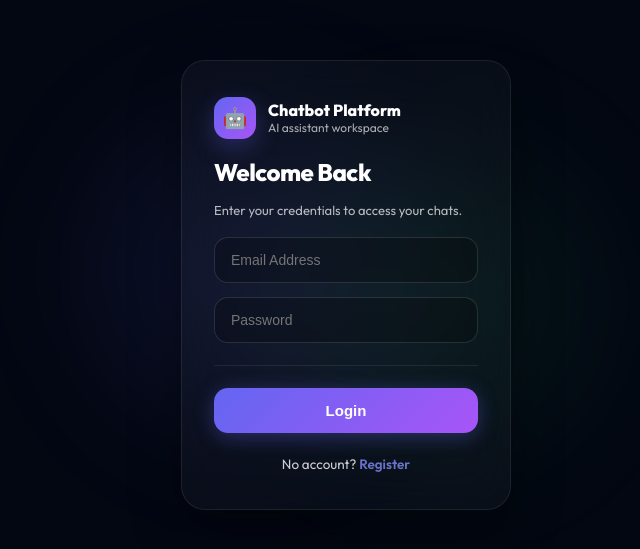
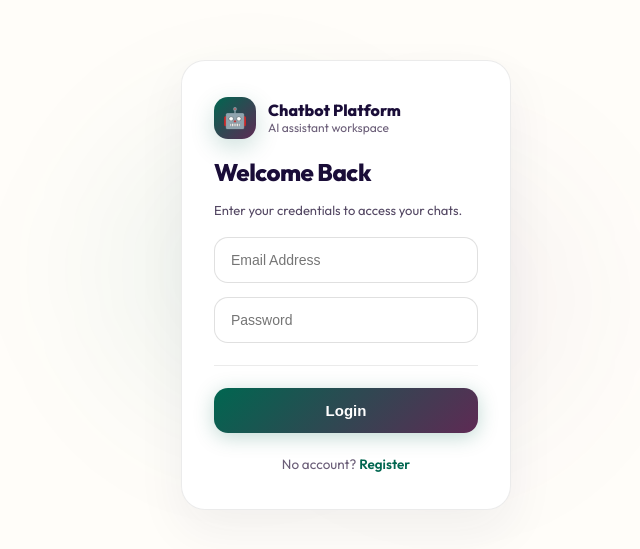
Before and after one commit to bhuvangujjarbhuvan-ctrl/chatbot-platform, a React (Vite) app in the folder frontend/: page /login in a window 1280 px wide. Shown: the part 115-664 px from the top of the page, without its empty margins (294-934 px from the left). Built offline with nearby package versions, Linux system fonts and the light colour scheme; no server answers.

Commit message:
Update Login and Register pages to Creamy Light Mode Theme

```diff
--- a/frontend/src/pages/Login.jsx
+++ b/frontend/src/pages/Login.jsx
@@ -1,4 +1,3 @@
-
 import { useState } from "react";
 import { useNavigate, Link } from "react-router-dom";
 import { api } from "../api"; // adjust path if needed
@@ -92,7 +91,7 @@ const styles = {
     minHeight: "100vh",
     display: "grid",
     placeItems: "center",
-    background: "#030712",
+    background: "var(--bg-primary)",
     fontFamily: "'Outfit', 'Plus Jakarta Sans', system-ui, sans-serif",
     overflow: "hidden",
   },
@@ -102,7 +101,7 @@ const styles = {
     left: "25%",
     width: "450px",
     height: "450px",
-    background: "radial-gradient(circle, rgba(99, 102, 241, 0.15) 0%, rgba(99, 102, 241, 0) 70%)",
+    background: "radial-gradient(circle, rgba(0, 102, 80, 0.08) 0%, rgba(0, 102, 80, 0) 70%)",
     filter: "blur(50px)",
     pointerEvents: "none",
   },
@@ -112,7 +111,7 @@ const styles = {
     right: "25%",
     width: "450px",
     height: "450px",
-    background: "radial-gradient(circle, rgba(34, 197, 94, 0.1) 0%, rgba(34, 197, 94, 0) 70%)",
+    background: "radial-gradient(circle, rgba(94, 42, 84, 0.06) 0%, rgba(94, 42, 84, 0) 70%)",
     filter: "blur(50px)",
     pointerEvents: "none",
   },
@@ -121,11 +120,11 @@ const styles = {
     width: 330,
     padding: "36px 32px",
     borderRadius: 24,
-    background: "rgba(255, 255, 255, 0.03)",
-    border: "1px solid rgba(255, 255, 255, 0.08)",
+    background: "#FFFFFF",
+    border: "1px solid rgba(0, 0, 0, 0.08)",
     backdropFilter: "blur(24px)",
-    boxShadow: "0 20px 50px rgba(0, 0, 0, 0.4)",
-    color: "#fff",
+    boxShadow: "0 20px 50px rgba(42, 27, 61, 0.06)",
+    color: "var(--text-body)",
     display: "flex",
     flexDirection: "column",
     gap: 14,
@@ -143,22 +142,23 @@ const styles = {
     borderRadius: 14,
     display: "grid",
     placeItems: "center",
-    background: "linear-gradient(135deg, #6366f1, #a855f7)",
-    boxShadow: "0 8px 24px rgba(99, 102, 241, 0.3)",
+    background: "linear-gradient(135deg, var(--accent-primary), var(--accent-plum))",
+    boxShadow: "0 8px 24px rgba(0, 102, 80, 0.2)",
     fontSize: 20,
+    color: "#fff",
   },
-  brandTitle: { fontWeight: 800, fontSize: 16, margin: 0 },
-  brandSub: { fontSize: 12, opacity: 0.65, margin: 0 },
-  formTitle: { fontSize: 24, fontWeight: 800, margin: 0, letterSpacing: "-0.5px" },
-  formNote: { fontSize: 13, opacity: 0.7, margin: "0 0 4px 0", lineHeight: "1.4" },
+  brandTitle: { fontWeight: 800, fontSize: 16, margin: 0, color: "var(--text-heading)" },
+  brandSub: { fontSize: 12, color: "var(--text-muted)", margin: 0 },
+  formTitle: { fontSize: 24, fontWeight: 800, margin: 0, letterSpacing: "-0.5px", color: "var(--text-heading)" },
+  formNote: { fontSize: 13, color: "var(--text-body)", opacity: 0.8, margin: "0 0 4px 0", lineHeight: "1.4" },
   input: {
     width: "100%",
     boxSizing: "border-box",
     padding: "14px 16px",
     borderRadius: 14,
-    border: "1px solid rgba(255, 255, 255, 0.12)",
-    background: "rgba(0, 0, 0, 0.25)",
-    color: "#fff",
+    border: "1px solid rgba(0, 0, 0, 0.12)",
+    background: "#FFFFFF",
+    color: "var(--text-body)",
     fontSize: 14,
     outline: "none",
   },
@@ -171,13 +171,13 @@ const styles = {
     fontWeight: 800,
     fontSize: 15,
     color: "#fff",
-    background: "linear-gradient(135deg, #6366f1, #a855f7)",
-    boxShadow: "0 4px 20px rgba(99, 102, 241, 0.35)",
+    background: "linear-gradient(135deg, var(--accent-primary), var(--accent-plum))",
+    boxShadow: "0 4px 20px rgba(0, 102, 80, 0.25)",
   },
   error: {
-    background: "rgba(239, 68, 68, 0.15)",
-    border: "1px solid rgba(239, 68, 68, 0.25)",
-    color: "#f87171",
+    background: "rgba(239, 68, 68, 0.08)",
+    border: "1px solid rgba(239, 68, 68, 0.2)",
+    color: "#dc2626",
     padding: "12px",
     borderRadius: 12,
     fontSize: 13,
@@ -185,17 +185,17 @@ const styles = {
   linkText: {
     textAlign: "center",
     fontSize: 13.5,
-    opacity: 0.8,
+    color: "var(--text-muted)",
     margin: "8px 0 0 0",
   },
   link: {
-    color: "#818cf8",
+    color: "var(--accent-primary)",
     textDecoration: "none",
     fontWeight: 600,
   },
   divider: {
     border: "none",
-    borderTop: "1.5px solid rgba(255, 255, 255, 0.08)",
+    borderTop: "1.5px solid rgba(0, 0, 0, 0.08)",
     margin: "8px 0",
     width: "100%",
   },
--- a/frontend/src/pages/Register.jsx
+++ b/frontend/src/pages/Register.jsx
@@ -79,8 +79,9 @@ export default function Register() {
           <div
             style={{
               ...styles.alert,
-              background: msg.type === "success" ? "rgba(34,197,94,0.2)" : "rgba(239,68,68,0.2)",
-              color: msg.type === "success" ? "#4ade80" : "#f87171",
+              background: msg.type === "success" ? "rgba(5, 150, 105, 0.08)" : "rgba(239, 68, 68, 0.08)",
+              color: msg.type === "success" ? "#059669" : "#dc2626",
+              border: msg.type === "success" ? "1px solid rgba(5, 150, 105, 0.2)" : "1px solid rgba(239, 68, 68, 0.2)",
             }}
           >
             {msg.text}
@@ -88,10 +89,10 @@ export default function Register() {
         )}
 
         <div style={styles.linkText}>
-          <span style={{ color: "rgba(255,255,255,0.75)" }}>
+          <span>
             Already have an account?{" "}
           </span>
-          <Link to="/" style={{ color: "#3b82f6", fontWeight: 600 }}>Login</Link>
+          <Link to="/" style={{ color: "var(--accent-primary)", fontWeight: 600, textDecoration: "none" }}>Login</Link>
         </div>
       </div>
     </div>
@@ -103,20 +104,21 @@ const styles = {
     minHeight: "100vh",
     display: "grid",
     placeItems: "center",
-    background: "linear-gradient(135deg, #0f172a, #111827)",
-    fontFamily: "'Plus Jakarta Sans', system-ui, sans-serif",
+    background: "var(--bg-primary)",
+    fontFamily: "'Outfit', 'Plus Jakarta Sans', system-ui, sans-serif",
   },
   card: {
     width: 320,
     padding: 24,
     borderRadius: 16,
-    background: "rgba(255,255,255,0.06)",
+    background: "#FFFFFF",
     backdropFilter: "blur(10px)",
-    color: "#fff",
+    color: "var(--text-body)",
     display: "flex",
     flexDirection: "column",
     gap: 12,
-    border: "1px solid rgba(255, 255, 255, 0.08)",
+    border: "1px solid rgba(0, 0, 0, 0.08)",
+    boxShadow: "0 20px 50px rgba(42, 27, 61, 0.06)",
   },
   brand: {
     display: "flex",
@@ -130,19 +132,21 @@ const styles = {
     borderRadius: 10,
     display: "grid",
     placeItems: "center",
-    background: "linear-gradient(135deg, #22c55e, #3b82f6)",
+    background: "linear-gradient(135deg, var(--accent-primary), var(--accent-plum))",
     fontSize: 16,
+    color: "#fff",
+    boxShadow: "0 8px 24px rgba(0, 102, 80, 0.2)",
   },
-  brandTitle: { fontWeight: 800, fontSize: 16, margin: 0 },
-  brandSub: { fontSize: 12, opacity: 0.75, margin: 0 },
-  formTitle: { fontSize: 20, fontWeight: 800, margin: "8px 0 2px 0" },
-  formNote: { fontSize: 13, opacity: 0.7, margin: "0 0 10px 0" },
+  brandTitle: { fontWeight: 800, fontSize: 16, margin: 0, color: "var(--text-heading)" },
+  brandSub: { fontSize: 12, color: "var(--text-muted)", margin: 0 },
+  formTitle: { fontSize: 20, fontWeight: 800, margin: "8px 0 2px 0", color: "var(--text-heading)" },
+  formNote: { fontSize: 13, color: "var(--text-body)", opacity: 0.8, margin: "0 0 10px 0" },
   input: {
     padding: 12,
     borderRadius: 12,
-    border: "1px solid rgba(255,255,255,0.2)",
-    background: "rgba(0,0,0,0.3)",
-    color: "#fff",
+    border: "1px solid rgba(0, 0, 0, 0.12)",
+    background: "#FFFFFF",
+    color: "var(--text-body)",
     outline: "none",
   },
   button: {
@@ -153,7 +157,8 @@ const styles = {
     cursor: "pointer",
     fontWeight: 800,
     color: "#fff",
-    background: "linear-gradient(135deg, #22c55e, #3b82f6)",
+    background: "linear-gradient(135deg, var(--accent-primary), var(--accent-plum))",
+    boxShadow: "0 4px 20px rgba(0, 102, 80, 0.25)",
   },
   alert: {
     padding: 10,
@@ -164,12 +169,12 @@ const styles = {
   linkText: {
     textAlign: "center",
     fontSize: 13,
-    opacity: 0.8,
+    color: "var(--text-muted)",
     marginTop: 10,
   },
   divider: {
     border: "none",
-    borderTop: "1.5px solid rgba(255, 255, 255, 0.3)",
+    borderTop: "1.5px solid rgba(0, 0, 0, 0.08)",
     margin: "12px 0",
     width: "100%",
   },
```
